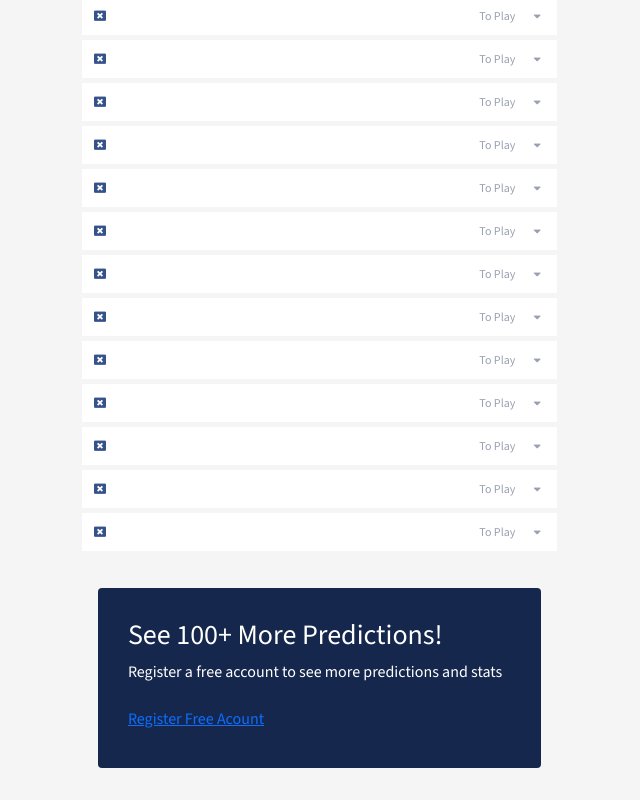
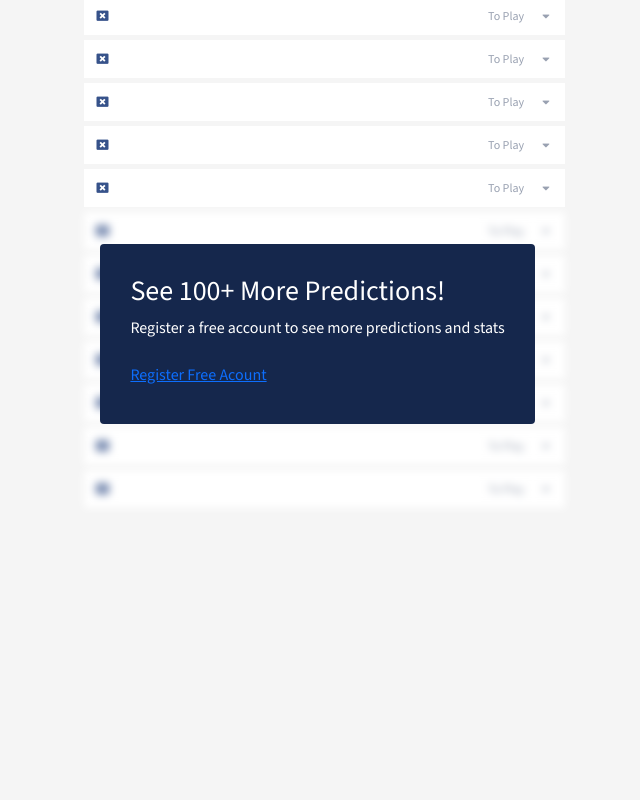
Before and after one commit to AntonioCassian/footy-stats, a Vue app: page /predictions in a window 1280 px wide. Shown: the part 1629-2429 px from the top of the page, without its empty margins (287-927 px from the left). After the commit the page ends 2142 px from the top, so only its background shows below. Built offline with nearby package versions, Linux system fonts and the light colour scheme.

Commit message:
feat: bugs fixed and component visibility ready

```diff
--- a/src/components/Toggle/Prediction.vue
+++ b/src/components/Toggle/Prediction.vue
@@ -1,5 +1,5 @@
 <template>
-    <div class="wrapper-tog" :style="table.visib">
+    <div class="wrapper-tog">
         <div class="click-tog" @click="tog" :class="{activ: toggle}">
             <div class="pred-tit" :class="{activ: toggle}">
                 <i class="fa fa-window-close ic"></i>
@@ -36,7 +36,7 @@ import List from '@/components/Lista/ListPred.vue'
 export default {
     name: 'Prediction',
     components: {List},
-    props: ['table', 'visib'],
+    props: ['table'],
     data () {
         return {
             toggle: false,
--- a/src/components/template/Visb.vue
+++ b/src/components/template/Visb.vue
@@ -1,5 +1,5 @@
 <template>
-    <div class="p-3">
+    <div class="visi p-3">
         <div class="cadd-pred">
             <h3 class="title">See 100+ More Predictions!</h3>
             <p class="des">Register a free account to see more predictions and stats</p>
@@ -9,6 +9,10 @@
 </template>
 
 <style scoped>
+    .visi {
+        position: absolute;
+        z-index: 20;
+    }
     .cadd-pred {
         background: #15274c;
         padding: 30px;
--- a/src/views/Prediction.vue
+++ b/src/views/Prediction.vue
@@ -24,15 +24,16 @@
                         <TogPred v-for="tab in table.slice(8, 15)" :key="tab.id" :table="table"/>
 
                     <Video />
-                        <TogPred v-for="tab in table" :key="tab.id" :table="table" :visib="tab.vs"/>
+                        <TogPred v-for="tab in table.slice(8, 22)" :key="tab.id" :table="table" :visib="tab.vs"/>
                         <div class="vis">
                             <Visible />
+                            <TogPred class="filt" v-for="tab in table.slice(8, 15)" :key="tab.id" :table="table" :visib="tab.vs"/>
                         </div>
                 </main>
 
                 <aside class=" pd-l pd-r">
                     <Title title="Predictions by League" />
-                    <b-list-group class="list-filt">
+                    <b-list-group class="list-filt mb-4">
                         <Item v-for="li in league" :key="li.id" :text="li.text" :icon="li.icon" />
                     </b-list-group>
 
@@ -41,7 +42,7 @@
                     <Card num="568,663" text="Total Predictions Placed" />
                     <Card num="222,373,655,579" text="Total Coins Spent" />
 
-                    <Title title="Related Pages" />
+                    <Title title="Related Pages" class="mt-3" />
 
                     <b-list-group class="list-filt">
                         <Item v-for="li in pages" :key="li.id" :text="li.text" />
@@ -102,12 +103,12 @@ import Visible from '@/components/template/Visb.vue'
                 {'id': 13, 'times': 'TPS vs SJK Akatemia' ,'market': 'Home Win', 'odds': 1.63, 'data': '29th July at 07:15pm', 'competion': 'Úrvalsdeild', 'coins': 1000, 'winHom': '71%', 'winFor': '0%', 'pgHom': 2.29, 'pgFor': 0.29, 'scoredHom': 3, 'scoredFor': 0.71},
                 {'id': 14, 'times': 'TPS vs SJK Akatemia' ,'market': 'Home Win', 'odds': 1.63, 'data': '29th July at 07:15pm', 'competion': 'Úrvalsdeild', 'coins': 1000, 'winHom': '71%', 'winFor': '0%', 'pgHom': 2.29, 'pgFor': 0.29, 'scoredHom': 3, 'scoredFor': 0.71},
                 {'id': 15, 'times': 'TPS vs SJK Akatemia' ,'market': 'Home Win', 'odds': 1.63, 'data': '29th July at 07:15pm', 'competion': 'Úrvalsdeild', 'coins': 1000, 'winHom': '71%', 'winFor': '0%', 'pgHom': 2.29, 'pgFor': 0.29, 'scoredHom': 3, 'scoredFor': 0.71},
-                {'id': 16, 'times': 'TPS vs SJK Akatemia' ,'market': 'Home Win', 'odds': 1.63, 'data': '29th July at 07:15pm', 'competion': 'Úrvalsdeild', 'coins': 1000, 'winHom': '71%', 'winFor': '0%', 'pgHom': 2.29, 'pgFor': 0.29, 'scoredHom': 3, 'scoredFor': 0.71, 'vs': 'filter:blur(4px)'},
-                {'id': 17, 'times': 'TPS vs SJK Akatemia' ,'market': 'Home Win', 'odds': 1.63, 'data': '29th July at 07:15pm', 'competion': 'Úrvalsdeild', 'coins': 1000, 'winHom': '71%', 'winFor': '0%', 'pgHom': 2.29, 'pgFor': 0.29, 'scoredHom': 3, 'scoredFor': 0.71, 'vs': 'filter:blur(4px)'},
-                {'id': 18, 'times': 'TPS vs SJK Akatemia' ,'market': 'Home Win', 'odds': 1.63, 'data': '29th July at 07:15pm', 'competion': 'Úrvalsdeild', 'coins': 1000, 'winHom': '71%', 'winFor': '0%', 'pgHom': 2.29, 'pgFor': 0.29, 'scoredHom': 3, 'scoredFor': 0.71, 'vs': 'filter:blur(4px)'},
-                {'id': 19, 'times': 'TPS vs SJK Akatemia' ,'market': 'Home Win', 'odds': 1.63, 'data': '29th July at 07:15pm', 'competion': 'Úrvalsdeild', 'coins': 1000, 'winHom': '71%', 'winFor': '0%', 'pgHom': 2.29, 'pgFor': 0.29, 'scoredHom': 3, 'scoredFor': 0.71, 'vs': 'filter:blur(4px)'},
-                {'id': 20, 'times': 'TPS vs SJK Akatemia' ,'market': 'Home Win', 'odds': 1.63, 'data': '29th July at 07:15pm', 'competion': 'Úrvalsdeild', 'coins': 1000, 'winHom': '71%', 'winFor': '0%', 'pgHom': 2.29, 'pgFor': 0.29, 'scoredHom': 3, 'scoredFor': 0.71, 'vs': 'filter:blur(4px)'},
-                {'id': 21, 'times': 'TPS vs SJK Akatemia' ,'market': 'Home Win', 'odds': 1.63, 'data': '29th July at 07:15pm', 'competion': 'Úrvalsdeild', 'coins': 1000, 'winHom': '71%', 'winFor': '0%', 'pgHom': 2.29, 'pgFor': 0.29, 'scoredHom': 3, 'scoredFor': 0.71, 'vs': 'filter:blur(4px)'}
+                {'id': 16, 'times': 'TPS vs SJK Akatemia' ,'market': 'Home Win', 'odds': 1.63, 'data': '29th July at 07:15pm', 'competion': 'Úrvalsdeild', 'coins': 1000, 'winHom': '71%', 'winFor': '0%', 'pgHom': 2.29, 'pgFor': 0.29, 'scoredHom': 3, 'scoredFor': 0.71},
+                {'id': 17, 'times': 'TPS vs SJK Akatemia' ,'market': 'Home Win', 'odds': 1.63, 'data': '29th July at 07:15pm', 'competion': 'Úrvalsdeild', 'coins': 1000, 'winHom': '71%', 'winFor': '0%', 'pgHom': 2.29, 'pgFor': 0.29, 'scoredHom': 3, 'scoredFor': 0.71},
+                {'id': 18, 'times': 'TPS vs SJK Akatemia' ,'market': 'Home Win', 'odds': 1.63, 'data': '29th July at 07:15pm', 'competion': 'Úrvalsdeild', 'coins': 1000, 'winHom': '71%', 'winFor': '0%', 'pgHom': 2.29, 'pgFor': 0.29, 'scoredHom': 3, 'scoredFor': 0.71},
+                {'id': 19, 'times': 'TPS vs SJK Akatemia' ,'market': 'Home Win', 'odds': 1.63, 'data': '29th July at 07:15pm', 'competion': 'Úrvalsdeild', 'coins': 1000, 'winHom': '71%', 'winFor': '0%', 'pgHom': 2.29, 'pgFor': 0.29, 'scoredHom': 3, 'scoredFor': 0.71},
+                {'id': 20, 'times': 'TPS vs SJK Akatemia' ,'market': 'Home Win', 'odds': 1.63, 'data': '29th July at 07:15pm', 'competion': 'Úrvalsdeild', 'coins': 1000, 'winHom': '71%', 'winFor': '0%', 'pgHom': 2.29, 'pgFor': 0.29, 'scoredHom': 3, 'scoredFor': 0.71},
+                {'id': 21, 'times': 'TPS vs SJK Akatemia' ,'market': 'Home Win', 'odds': 1.63, 'data': '29th July at 07:15pm', 'competion': 'Úrvalsdeild', 'coins': 1000, 'winHom': '71%', 'winFor': '0%', 'pgHom': 2.29, 'pgFor': 0.29, 'scoredHom': 3, 'scoredFor': 0.71}
             ],
 
             league: [
@@ -142,6 +143,8 @@ import Visible from '@/components/template/Visb.vue'
     }
     .pd-r{
         width: 25%;
+        height: 100%;
+        margin-right: 0;
     }
     .filt {
         filter: blur(4px);
```
